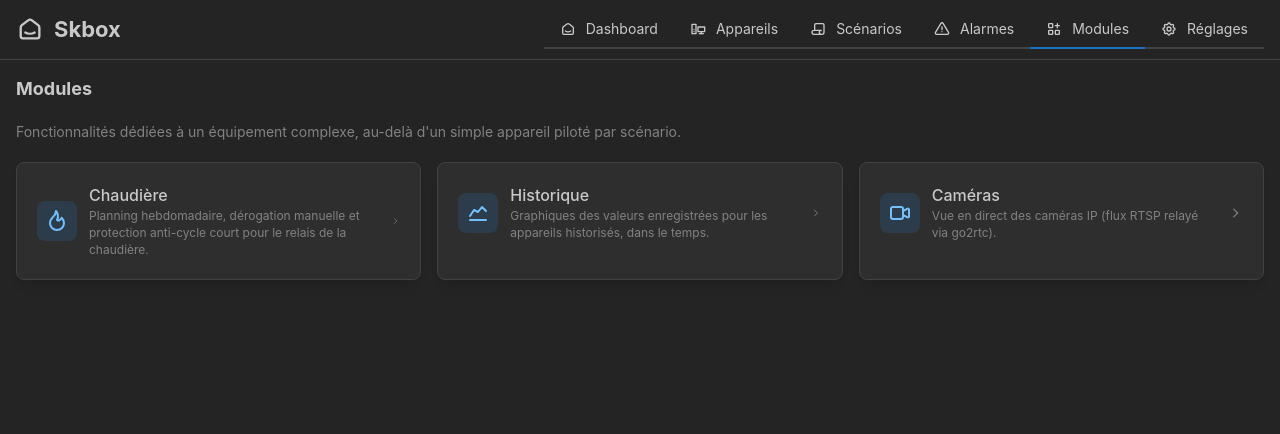
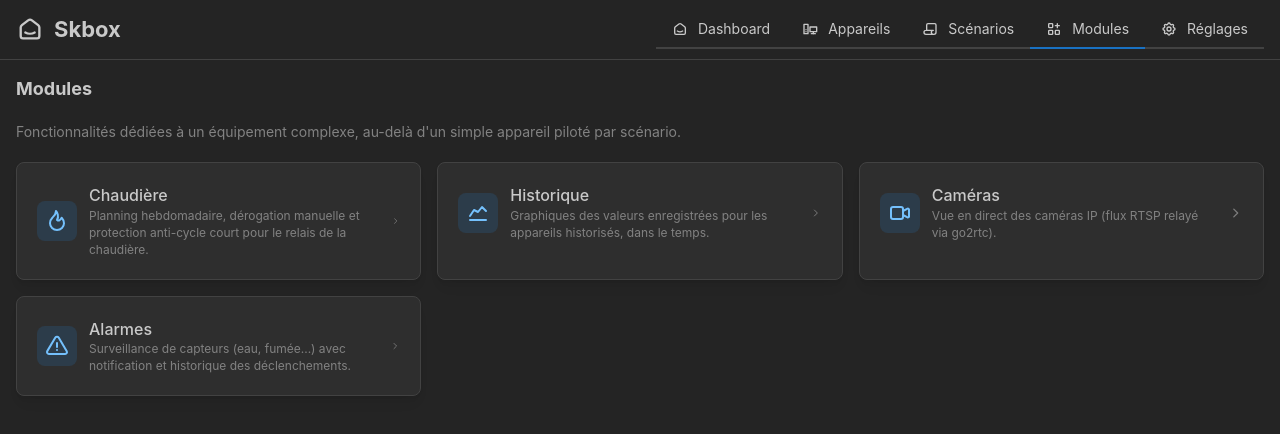
Before and after one commit to cskarniak/skbox, a Next.js app in the folder apps/web/: page /modules in a window 1280 px wide. Shown: the top 434 px of the page. Built offline with nearby package versions, Linux system fonts and the light colour scheme.

Commit message:
Move the alarm module under Modules instead of a top-level nav tab
The user thinks of alarms as equipment-style functionality alongside
Chaudière/Caméras, not as a rules feature parallel to Scénarios —
matches the Modules breadcrumb/back-button convention used there.

```diff
--- a/apps/web/src/app/modules/page.tsx
+++ b/apps/web/src/app/modules/page.tsx
@@ -11,7 +11,7 @@ import {
   ThemeIcon,
   UnstyledButton,
 } from '@mantine/core';
-import { IconSmartHome, IconFlame, IconChevronRight, IconChartLine, IconVideo } from '@tabler/icons-react';
+import { IconSmartHome, IconFlame, IconChevronRight, IconChartLine, IconVideo, IconAlertTriangle } from '@tabler/icons-react';
 import { useRouter } from 'next/navigation';
 import { AppNav } from '@/components/AppNav';
 
@@ -44,6 +44,13 @@ const MODULES: ModuleEntry[] = [
     description: 'Vue en direct des caméras IP (flux RTSP relayé via go2rtc).',
     icon: <IconVideo size={24} />,
     href: '/modules/cameras',
+  },
+  {
+    key: 'alarms',
+    label: 'Alarmes',
+    description: 'Surveillance de capteurs (eau, fumée...) avec notification et historique des déclenchements.',
+    icon: <IconAlertTriangle size={24} />,
+    href: '/modules/alarms',
   },
 ];
 
--- a/apps/web/src/components/AppNav.tsx
+++ b/apps/web/src/components/AppNav.tsx
@@ -1,10 +1,10 @@
 'use client';
 
 import { Box, Tabs } from '@mantine/core';
-import { IconSmartHome, IconScript, IconApps, IconSettings, IconDevicesPc, IconAlertTriangle } from '@tabler/icons-react';
+import { IconSmartHome, IconScript, IconApps, IconSettings, IconDevicesPc } from '@tabler/icons-react';
 import { useRouter } from 'next/navigation';
 
-export type AppNavTab = 'devices' | 'appareils' | 'scenarios' | 'alarms' | 'modules' | 'settings';
+export type AppNavTab = 'devices' | 'appareils' | 'scenarios' | 'modules' | 'settings';
 
 export function AppNav({ active }: { active: AppNavTab }) {
   const router = useRouter();
@@ -16,7 +16,6 @@ export function AppNav({ active }: { active: AppNavTab }) {
         if (v === 'devices') router.push('/');
         if (v === 'appareils') router.push('/devices');
         if (v === 'scenarios') router.push('/scenarios');
-        if (v === 'alarms') router.push('/alarms');
         if (v === 'modules') router.push('/modules');
         if (v === 'settings') router.push('/settings');
       }}
@@ -31,9 +30,6 @@ export function AppNav({ active }: { active: AppNavTab }) {
         <Tabs.Tab value="scenarios" leftSection={<IconScript size={16} />}>
           <Box visibleFrom="sm">Scénarios</Box>
         </Tabs.Tab>
-        <Tabs.Tab value="alarms" leftSection={<IconAlertTriangle size={16} />}>
-          <Box visibleFrom="sm">Alarmes</Box>
-        </Tabs.Tab>
         <Tabs.Tab value="modules" leftSection={<IconApps size={16} />}>
           <Box visibleFrom="sm">Modules</Box>
         </Tabs.Tab>
```
Also changed, not shown: apps/web/src/app/modules/alarms/page.tsx (renamed from apps/web/src/app/alarms/page.tsx, +16 -2 lines).
